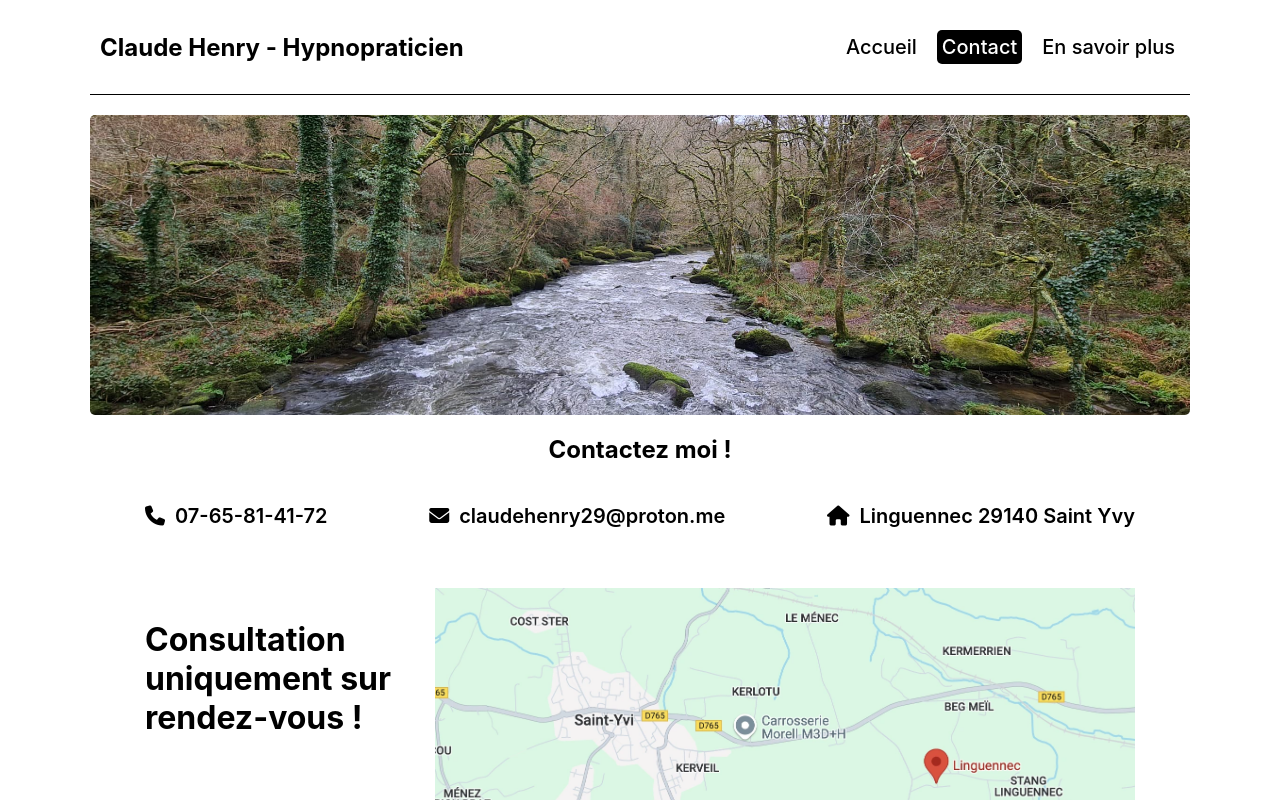
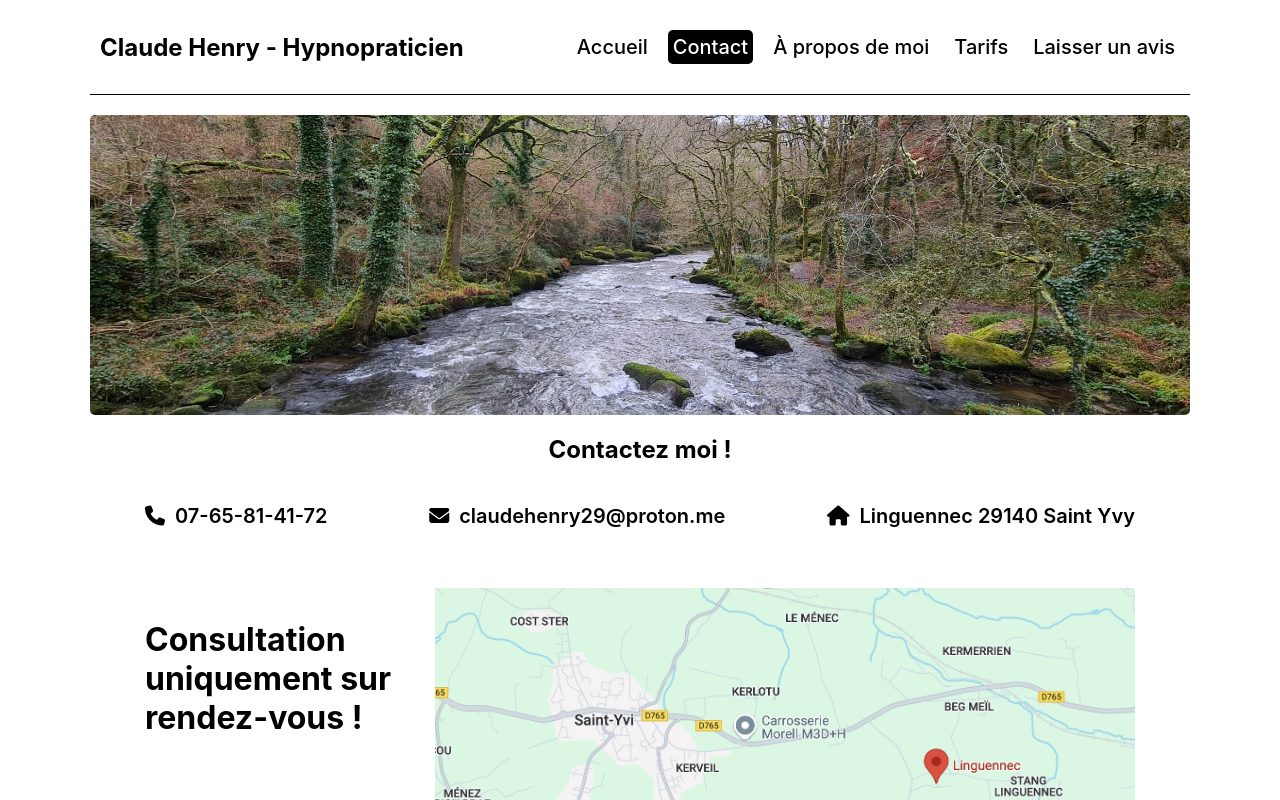
Before and after one commit to Wesleydu29/Claude_Henry, a React (Create React App) app: page /Contact in a window 1280 px wide. Shown: the top 800 px of the page. Built offline with nearby package versions, Linux system fonts and the light colour scheme.

Commit message:
amélioration du composant Header et du menu burger

```diff
--- a/src/components/Header.js
+++ b/src/components/Header.js
@@ -4,7 +4,6 @@ import { useState, useRef } from 'react';
 import { Menu, X } from "lucide-react";
 
 function Header() {
-    const [showDropDown, setShowDropDown] = useState(false);
     const [isMobileMenuOpen, setIsMobileMenuOpen] = useState(false);
     const dialogRef = useRef(null);
 
@@ -34,23 +33,9 @@ function Header() {
                 <div className={`navbar-link ${isMobileMenuOpen ? 'active' : ''}`}>
                     <NavLink to="/" onClick={() => setIsMobileMenuOpen(false)}>Accueil</NavLink>
                     <NavLink to="/Contact" onClick={() => setIsMobileMenuOpen(false)}>Contact</NavLink>
-
-                    {/* Dropdown Menu */}
-                    <div
-                        className={`dropdown ${isMobileMenuOpen ? 'mobile-active' : ''}`}
-                        onMouseEnter={() => !isMobileMenuOpen && setShowDropDown(true)}
-                        onMouseLeave={() => !isMobileMenuOpen && setShowDropDown(false)}
-                    >
-                        <p>En savoir plus</p>
-                        {/* Dropdown Items */}
-                        {(showDropDown || isMobileMenuOpen) && (
-                            <div className="dropdown-menu">
-                                <NavLink to="/APropos" onClick={() => setIsMobileMenuOpen(false)}>À propos de moi</NavLink>
-                                <p onClick={openDialog}>Tarifs</p>
-                                <NavLink to="/Avis" onClick={() => setIsMobileMenuOpen(false)}>Laisser un avis</NavLink>
-                            </div>
-                        )}
-                    </div>
+                    <NavLink to="/APropos" onClick={() => setIsMobileMenuOpen(false)}>À propos de moi</NavLink>
+                    <p className="tarifs-link" onClick={openDialog}>Tarifs</p>
+                    <NavLink to="/Avis" onClick={() => setIsMobileMenuOpen(false)}>Laisser un avis</NavLink>
                 </div>
             </nav>
 
--- a/src/components/Infos.js
+++ b/src/components/Infos.js
@@ -20,7 +20,6 @@ function Infos({src, alt}) {
                 <div className="opening">
                     <div>
                         <h3>Consultation uniquement sur rendez-vous !</h3>
-
                     </div>
                     <img src={src} alt={alt} loading='lazy'></img>
                 </div>
--- a/src/index.css
+++ b/src/index.css
@@ -14,9 +14,13 @@ code {
     monospace;
 }
 
-@media (max-width: 760px) {
+@media (max-width: 768px) {
   body {
     padding-left: 0;
     padding-right: 0;
   }
+  main {
+    padding-left: 20px;
+    padding-right: 20px;
+  }
 }
--- a/src/style/Infos.scss
+++ b/src/style/Infos.scss
@@ -29,6 +29,7 @@
             @media (max-width: 768px) {
                 flex-direction: column;
                 align-items: center;
+                gap: 20px;
             }
             h3 {
                 font-size: 2rem;
```
